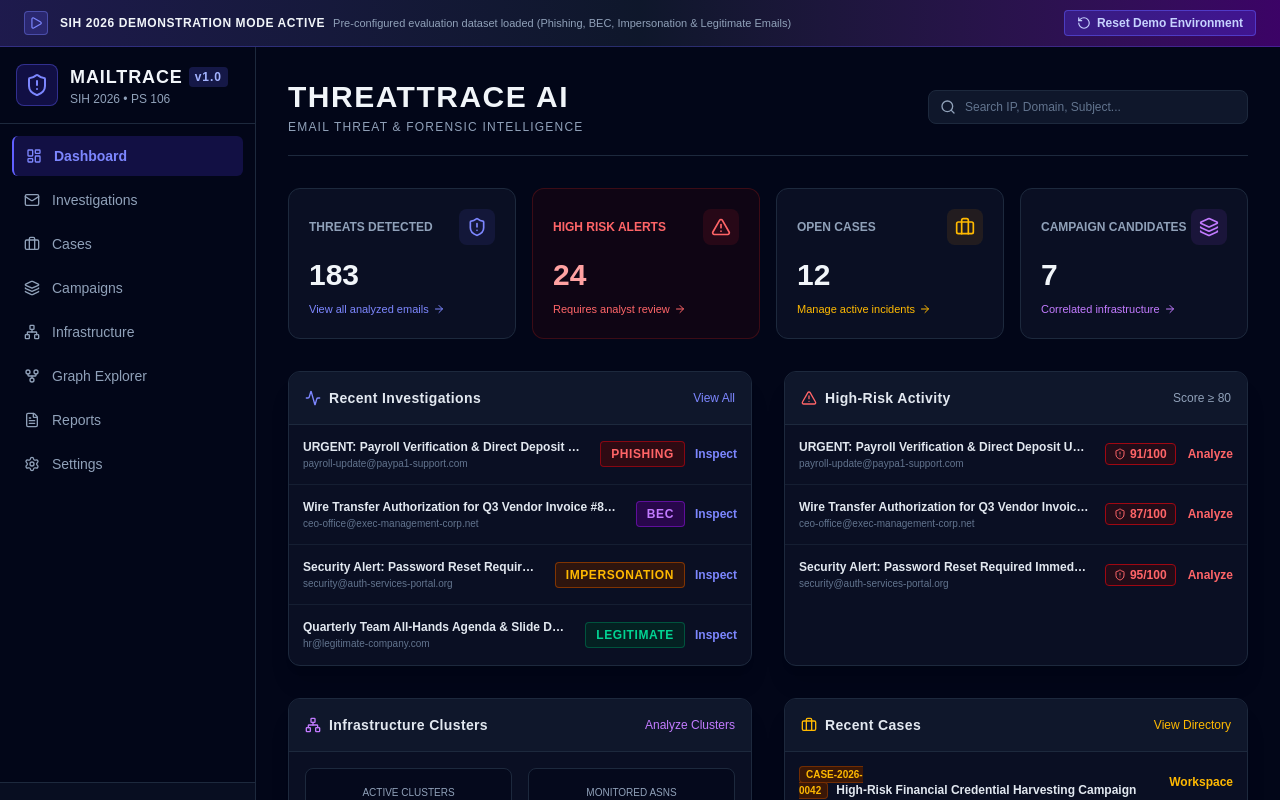
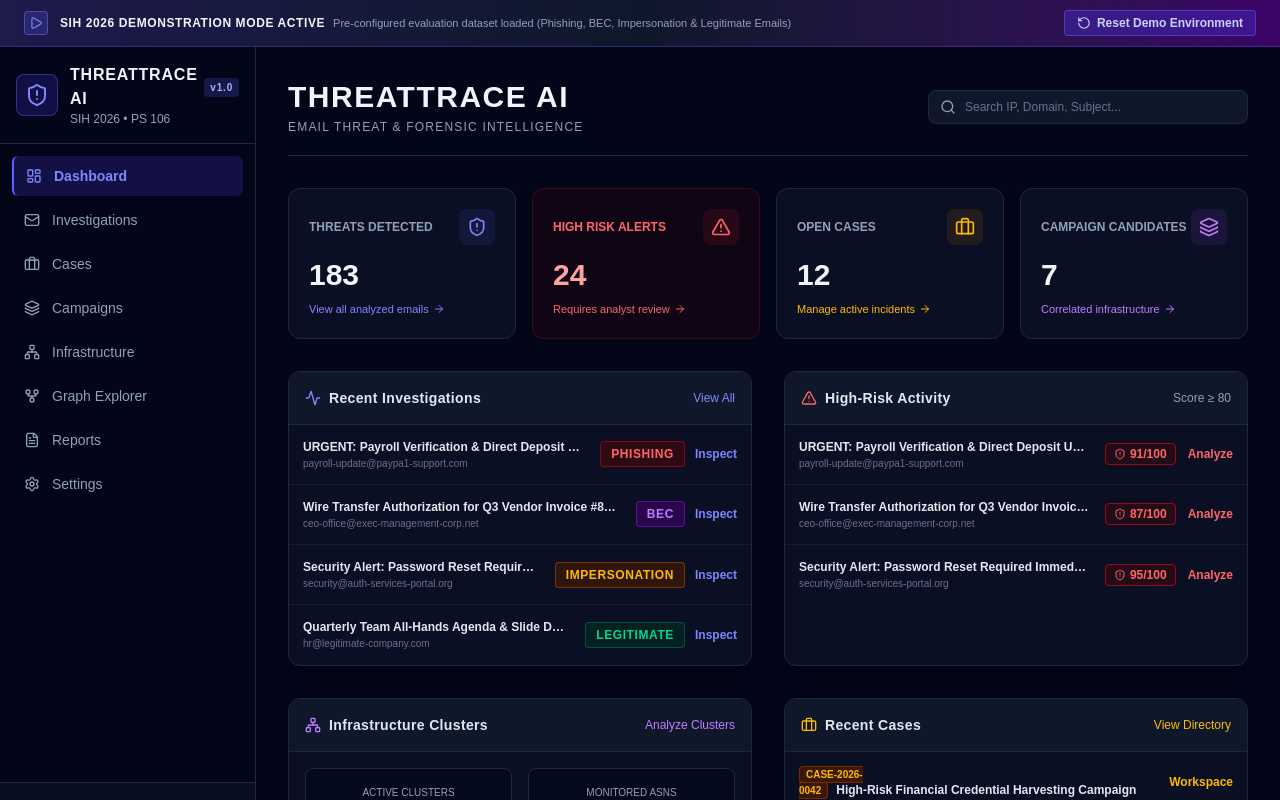
Before and after one commit to JayantOlhyan/Mail-Trace, a Next.js app in the folder frontend/: page / in a window 1280 px wide. Shown: the top 800 px of the page. Built offline with nearby package versions, Linux system fonts and the light colour scheme; no server answers.

Commit message:
refactor: update project name to ThreatTrace AI in frontend/src/components/Navigation.tsx

```diff
--- a/frontend/src/components/Navigation.tsx
+++ b/frontend/src/components/Navigation.tsx
@@ -37,8 +37,8 @@ export function Navigation() {
           <ShieldAlert className="w-6 h-6" />
         </div>
         <div>
-          <h1 className="font-bold text-lg tracking-wider text-slate-100 flex items-center gap-1.5">
-            MAILTRACE <span className="text-xs bg-indigo-500/20 text-indigo-300 px-1.5 py-0.5 rounded font-mono">v1.0</span>
+          <h1 className="font-bold text-base tracking-wider text-slate-100 flex items-center gap-1.5 font-mono">
+            THREATTRACE AI <span className="text-[10px] bg-indigo-500/20 text-indigo-300 px-1.5 py-0.5 rounded font-mono">v1.0</span>
           </h1>
           <p className="text-xs text-slate-400 font-mono">SIH 2026 • PS 106</p>
         </div>
```
